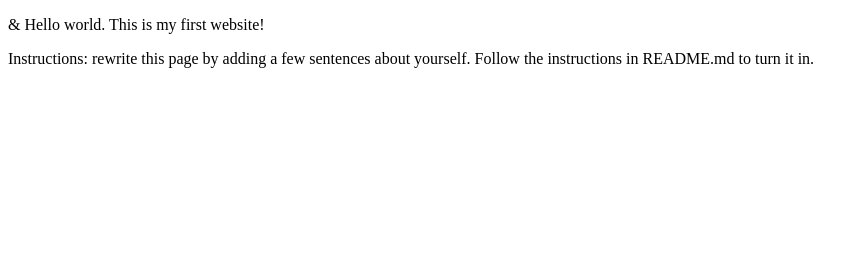
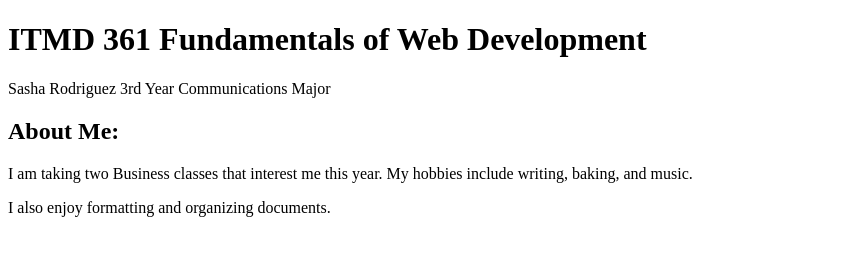
Before and after one commit to srrod19/webdev_lab1, a plain HTML site: page index.html in a window 1280 px wide. Shown: the whole page, without its empty margins (0-868 px from the left). Drawn offline with Linux system fonts and the light colour scheme.

Commit message:
removed original to return my page to index as originally created

```diff
--- a/index.html
+++ b/index.html
@@ -2,10 +2,15 @@
 <html lang="en">
 <head>
   <meta charset="utf-8">
-  <title>Internet Technologies and Web Design</title>
+  <title>Fundamentals of Web Development</title>
 </head>
 <body>
-  <p>&amp; Hello world. This is my first website!</p>
-  <p>Instructions: rewrite this page by adding a few sentences about yourself. Follow the instructions in README.md to turn it in.</p>
+
+<h1>ITMD 361 Fundamentals of Web Development</h1>
+  <p>Sasha Rodriguez 3rd Year Communications Major</p>
+
+  <h2>About Me:</h2>
+  <p>I am taking two Business classes that interest me this year. My hobbies include writing, baking, and music. </p>
+  <p>I also enjoy formatting and organizing documents.</p>
 </body>
 </html>
```
Also changed, not shown: index1.html (deleted, +0 -16 lines).
